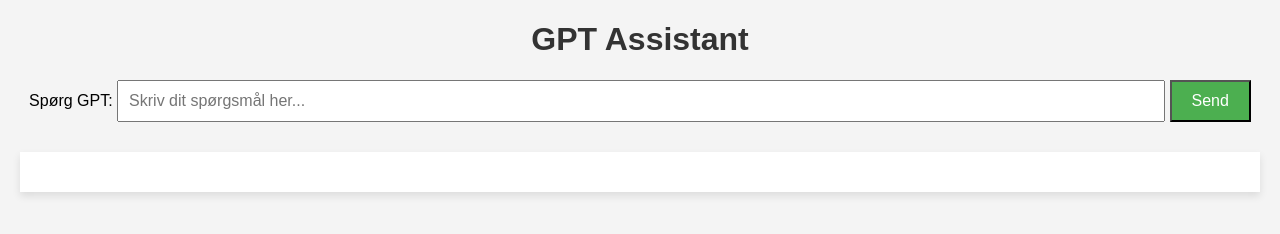
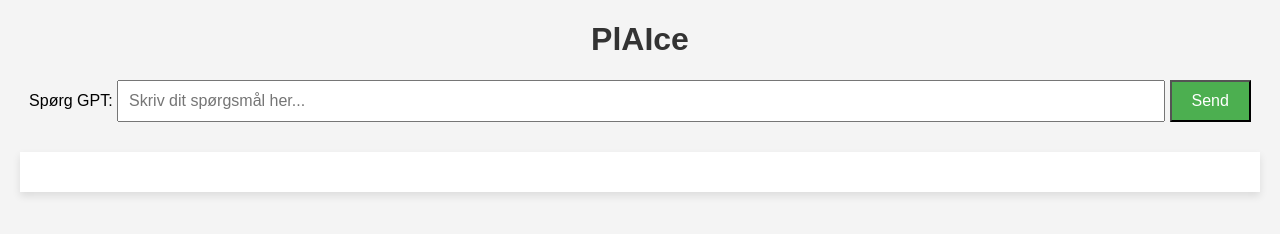
Before and after one commit to chrjep/PlAIce, a plain HTML site: page index.html in a window 1280 px wide. Drawn offline with nearby package versions, Linux system fonts and the light colour scheme.

Commit message:
Update index.html

```diff
--- a/index.html
+++ b/index.html
@@ -8,7 +8,7 @@
     <link rel="stylesheet" type="text/css" href="style.css">
 </head>
 <body>
-    <h1>GPT Assistant</h1>
+    <h1>PlAIce</h1>
     <label for="userInput">Spørg GPT:</label>
     <input type="text" id="userInput" placeholder="Skriv dit spørgsmål her...">
     <button onclick="askGPT()">Send</button>
```
